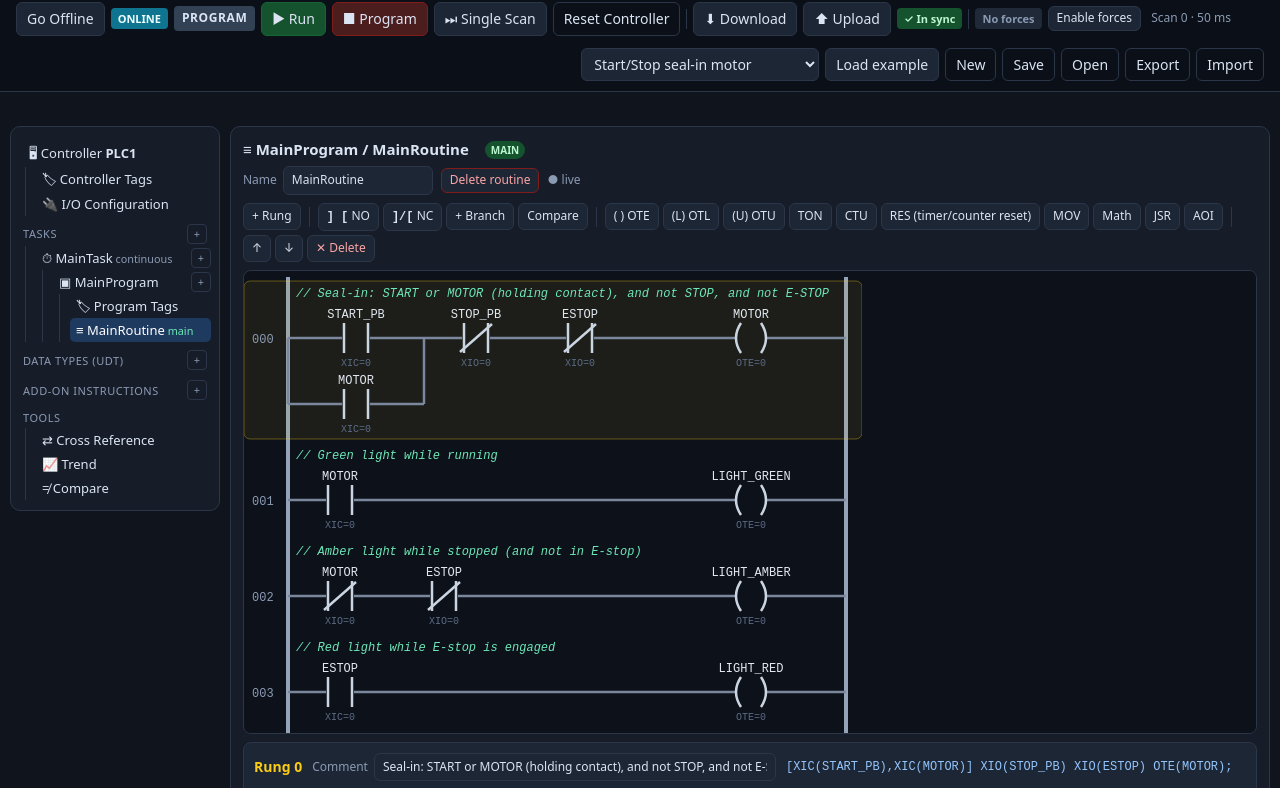
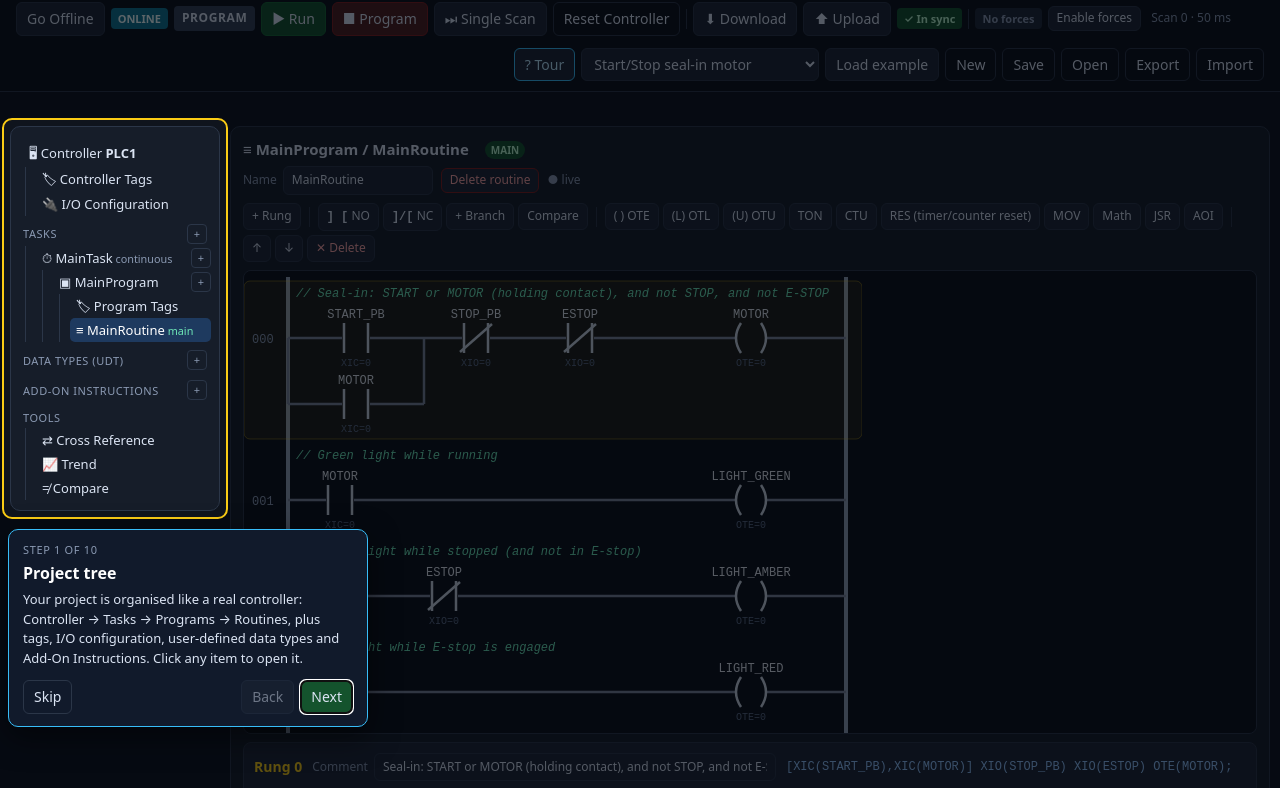
Before and after one commit to forgetfulanthropod/plc-training, a website with bundled scripts: page index.html in a window 1280 px wide. Shown: the part 62-850 px from the top of the page. Built offline with nearby package versions, Linux system fonts and the light colour scheme.

Commit message:
Guided tutorial overlay: 10-step spotlight tour, auto first visit, ? Tour replay, tests

```diff
--- a/css/style.css
+++ b/css/style.css
@@ -182,3 +182,18 @@ table.diff td { font-size: 11px; word-break: break-all; }
 ul.warnings { color: #fbbf24; font-size: 13px; padding-left: 18px; }
 .io-item.forced { outline: 2px solid #f59e0b; }
 #estop-state.warn { color: #f87171; font-weight: 700; }
+
+/* ---- guided tour ---- */
+.ctl-group { display: inline-flex; gap: 6px; align-items: center; }
+.tour-btn { border-color: var(--accent); color: #bae6fd; }
+.tour-root { position: fixed; inset: 0; z-index: 1000; }
+.tour-blocker { position: absolute; inset: 0; }
+.tour-root.no-target .tour-blocker { background: rgba(2, 6, 12, .62); }
+.tour-spot { position: fixed; border-radius: 8px; box-shadow: 0 0 0 9999px rgba(2, 6, 12, .62); outline: 2px solid var(--sel); pointer-events: none; transition: left .2s, top .2s, width .2s, height .2s; }
+.tour-bubble { position: fixed; width: min(360px, calc(100vw - 16px)); background: #111a2b; border: 1px solid var(--accent); border-radius: 10px; padding: 12px 14px; box-shadow: 0 10px 30px rgba(0,0,0,.5); outline: none; transition: left .2s, top .2s; }
+.tour-count { color: var(--muted); font-size: 11px; text-transform: uppercase; letter-spacing: .06em; }
+.tour-title { margin: 4px 0 6px; font-size: 16px; color: #fff; text-transform: none; letter-spacing: 0; }
+.tour-text { margin: 0 0 12px; font-size: 13px; line-height: 1.5; color: var(--text); }
+.tour-actions { display: flex; gap: 6px; align-items: center; }
+.tour-gap { flex: 1; }
+@media (prefers-reduced-motion: reduce) { .tour-spot, .tour-bubble { transition: none; } }
--- a/index.html
+++ b/index.html
@@ -21,9 +21,11 @@
       <button id="btn-online" class="btn" title="Go online to see live values">Go Online</button>
       <span id="online-badge" class="badge offline">OFFLINE</span>
       <span id="mode" class="mode stop">PROGRAM</span>
+      <span id="run-controls" class="ctl-group">
       <button id="btn-run" class="btn run" title="Controller to RUN mode (continuous scans)">▶ Run</button>
       <button id="btn-stop" class="btn stopbtn" title="Controller to PROGRAM mode; outputs turn off">■ Program</button>
       <button id="btn-step" class="btn" title="Execute exactly one controller scan">⏭ Single Scan</button>
+      </span>
       <button id="btn-reset-ctrl" class="btn ghost" title="Reset Controller: clear all tag values, timers and counters back to their downloaded initial values">Reset Controller</button>
       <span class="sep"></span>
       <button id="btn-download" class="btn" title="Download: send the offline project to the controller">⬇ Download</button>
@@ -35,6 +37,7 @@
       <span class="scaninfo">Scan <span id="scan-count">0</span> · 50 ms</span>
     </div>
     <div class="file-controls">
+      <button id="btn-tour" class="btn tour-btn" title="Replay the guided tutorial">? Tour</button>
       <select id="examples" aria-label="Examples"></select>
       <button id="btn-load-example" class="btn">Load example</button>
       <button id="btn-new" class="btn ghost">New</button>
--- a/js/app.js
+++ b/js/app.js
@@ -9,6 +9,7 @@ import { Controller } from './controller.js';
 import { Factory, TAG_INFO, W, H } from './factory.js';
 import { ALL_EXAMPLES, exampleProject } from './examples.js';
 import { LadderView, ops } from './editor.js';
+import { TourOverlay, Tour } from './tour.js';
 
 const SCAN_MS = 50;
 const KEY_PROJECT = 'plc-training:project';
@@ -600,7 +601,7 @@ function viewTags() {
     if (!basic) rows.push(...memberRows(tg.name, tg.type, 1));
   });
   body(h('table', { class: 'grid tags' },
-    h('tr', {}, h('th', {}, 'Name'), h('th', {}, 'Data type'), h('th', {}, 'Initial'), h('th', {}, 'Description'), h('th', {}, 'Live value'), h('th', {}, isCtrl ? 'Force' : 'Force (controller scope only)'), h('th', {})),
+    h('tr', {}, h('th', {}, 'Name'), h('th', {}, 'Data type'), h('th', {}, 'Initial'), h('th', {}, 'Description'), h('th', {}, 'Live value'), h('th', { id: 'force-col' }, isCtrl ? 'Force' : 'Force (controller scope only)'), h('th', {})),
     rows));
 }
 
@@ -1135,6 +1136,32 @@ $('#file-import').addEventListener('change', async (e) => {
   catch (err) { toast('Import failed: ' + err.message); }
 });
 
+// ------------------------------------------------------------------ guided tour
+function storageOrNull() { try { return window.localStorage; } catch { return null; } }
+let viewBeforeTour = null;
+const tour = new TourOverlay({
+  storage: storageOrNull(),
+  prepare: (step) => {
+    if (step.view === 'main') {
+      if (view.kind !== 'routine') {
+        const first = project.tasks.flatMap((t) => t.programs)[0];
+        if (first) setView({ kind: 'routine', program: first.name, routine: first.mainRoutine });
+      }
+    } else if (step.view && (view.kind !== step.view.kind || view.scope !== step.view.scope)) setView(step.view);
+  },
+  onEnd: (reason) => {
+    if (viewBeforeTour) setView(viewBeforeTour);
+    viewBeforeTour = null;
+    toast(reason === 'finished' ? 'Tour finished. Replay it any time with "? Tour".' : 'Tour skipped. Replay it any time with "? Tour".');
+  },
+});
+function startTour() {
+  if (tour.active) return;
+  viewBeforeTour = { ...view };
+  tour.start();
+}
+$('#btn-tour').onclick = startTour;
+
 // ------------------------------------------------------------------ boot
 (function boot() {
   let restored = false;
@@ -1154,8 +1181,9 @@ $('#file-import').addEventListener('change', async (e) => {
   if (!restored) loadExample('seal-in');
   refresh();
   requestAnimationFrame(frame);
+  if (Tour.shouldAutoStart(storageOrNull())) setTimeout(startTour, 300);
   window.__plc = {
     get project() { return project; }, controller, factory, loadExample, doDownload, doUpload, setView, refresh, addPen, commit,
-    get state() { return controller.state; }, get online() { return online; },
+    get state() { return controller.state; }, get online() { return online; }, tour,
   };
 })();
--- /dev/null
+++ b/js/tour.js
@@ -0,0 +1,271 @@
+// Guided tutorial: a dependency-free spotlight tour.
+// The step data, the Tour state machine and the placement maths are DOM-free so they can be
+// unit tested; TourOverlay is the small browser-only renderer.
+
+export const TOUR_KEY = 'plc-training:tourDone';
+
+/**
+ * view: the IDE view to open before the step ('main' = main routine of the first program).
+ * targets: CSS selectors; the spotlight covers the union of the first match of each.
+ */
+export const TOUR_STEPS = [
+  {
+    id: 'tree', title: 'Project tree', view: null, targets: ['.tree-panel'],
+    text: 'Your project is organised like a real controller: Controller → Tasks → Programs → Routines, plus tags, I/O configuration, user-defined data types and Add-On Instructions. Click any item to open it.',
+  },
+  {
+    id: 'ladder', title: 'Ladder editor & toolbar', view: 'main', targets: ['#ladder-area .toolbar', '#ladder'],
+    text: 'Select a rung or instruction, then use the toolbar to add contacts (NO/NC), branches, compares, coils, timers, counters, math, JSR and AOI calls. The inspector below edits the selected instruction.',
+  },
+  {
+    id: 'tags', title: 'Tags', view: { kind: 'tags', scope: 'Controller' }, targets: ['table.grid.tags'],
+    text: 'The tag editor lists controller-scoped tags (switch the scope to see a program\'s own tags). Set data types (BOOL, INT, DINT, REAL, TIMER, COUNTER or a UDT), initial values and descriptions.',
+  },
+  {
+    id: 'io', title: 'I/O configuration', view: { kind: 'io' }, targets: ['#view-body table.grid'],
+    text: 'Every field device in the virtual factory is wired to a module channel (e.g. Local:1:I.Data.0), and each channel maps to a tag. Inputs are copied in at the start of each scan, outputs copied out at the end.',
+  },
+  {
+    id: 'run', title: 'Run & Single Scan', view: null, targets: ['#run-controls'],
+    text: 'Run scans the program continuously (every 50 ms); Program stops it and turns outputs off; Single Scan executes exactly one scan so you can step through logic. Reset Controller restores the initial tag values.',
+  },
+  {
+    id: 'factory', title: 'Virtual factory', view: null, targets: ['#factory', '.operator'],
+    text: 'Your outputs drive this conveyor cell: motor, diverter and stack light. Photo-eyes and the START / STOP / RESET / E-STOP buttons are your inputs. Try loading an example, pressing Run, then START.',
+  },
+  {
+    id: 'online', title: 'Download & Go Online', view: 'main', targets: ['#btn-online', '#online-badge', '#btn-download', '#btn-upload', '#sync-badge'],
+    text: 'You edit the offline project. Download sends it to the simulated controller; Upload pulls the running copy back. Go Online to see energized rungs and live values. The badge tells you whether offline and controller match.',
+  },
+  {
+    id: 'xref', title: 'Cross reference', view: { kind: 'xref' }, targets: ['.xref'],
+    text: 'Find every place a tag is read or written, including I/O module mappings. Click a location to jump straight to that rung.',
+  },
+  {
+    id: 'force', title: 'Forces', view: { kind: 'tags', scope: 'Controller' }, targets: ['#force-col', '#btn-forces', '#forces-badge'],
+    text: 'Force a controller tag ON/OFF (or to a number) from the Force column, then Enable forces. Forces override the field and the logic, persist with the project, and a flashing FORCES ACTIVE badge warns you while they are in effect.',
+  },
+  {
+    id: 'trend', title: 'Trend', view: { kind: 'trend' }, targets: ['#trend-canvas', '.pens'],
+    text: 'Chart tags over time: add pens here or with the 📈 button in the tag editor. Samples are taken every controller scan. That\'s the tour — replay it any time with "? Tour".',
+  },
+];
+
+function safeGet(storage, key) {
+  try { return storage ? storage.getItem(key) : null; } catch { return null; }
+}
+function safeSet(storage, key, value) {
+  try { if (storage) storage.setItem(key, value); } catch { /* storage full or blocked */ }
+}
+
+/** Tour state machine. Callbacks: onShow(step, index, total), onEnd(reason). */
+export class Tour {
+  constructor(steps = TOUR_STEPS, { storage = null, onShow = () => {}, onEnd = () => {} } = {}) {
+    if (!steps.length) throw new Error('A tour needs at least one step');
+    this.steps = steps;
+    this.storage = storage;
+    this.onShow = onShow;
+    this.onEnd = onEnd;
+    this.index = 0;
+    this.active = false;
+  }
+
+  /** True on the first visit (no finished/skipped flag stored). */
+  static shouldAutoStart(storage) {
+    return !safeGet(storage, TOUR_KEY);
+  }
+
+  get step() { return this.steps[this.index]; }
+  get total() { return this.steps.length; }
+  get isFirst() { return this.index === 0; }
+  get isLast() { return this.index === this.steps.length - 1; }
+
+  /** Start (or replay) from the first step, regardless of the stored flag. */
+  start(index = 0) {
+    this.active = true;
+    this.goTo(index);
+    return this;
+  }
+
+  goTo(i) {
+    if (!this.active) return;
+    this.index = Math.max(0, Math.min(this.steps.length - 1, i));
+    this.onShow(this.step, this.index, this.total);
+  }
+
+  next() {
+    if (!this.active) return;
+    if (this.isLast) this.finish();
+    else this.goTo(this.index + 1);
+  }
+
+  back() {
+    if (!this.active || this.isFirst) return;
+    this.goTo(this.index - 1);
+  }
+
+  skip() { this.end('skipped'); }
+  finish() { this.end('finished'); }
+
+  end(reason) {
+    if (!this.active) return;
+    this.active = false;
+    safeSet(this.storage, TOUR_KEY, reason);
+    this.onEnd(reason);
+  }
+}
+
+// ------------------------------------------------------------------ geometry (pure)
+
+/** Bounding box of several rects ({left, top, width, height}); null if none have area. */
+export function unionRect(rects) {
+  const rs = rects.filter((r) => r && r.width > 0 && r.height > 0);
+  if (!rs.length) return null;
+  const left = Math.min(...rs.map((r) => r.left));
+  const top = Math.min(...rs.map((r) => r.top));
+  const right = Math.max(...rs.map((r) => r.left + r.width));
+  const bottom = Math.max(...rs.map((r) => r.top + r.height));
+  return { left, top, width: right - left, height: bottom - top };
+}
+
+/** Clip a rect to the viewport (with padding added first). */
+export function clipRect(rect, vp, pad = 0) {
+  if (!rect) return null;
+  const left = Math.max(0, rect.left - pad);
+  const top = Math.max(0, rect.top - pad);
+  const right = Math.min(vp.width, rect.left + rect.width + pad);
+  const bottom = Math.min(vp.height, rect.top + rect.height + pad);
+  if (right <= left || bottom <= top) return null;
+  return { left, top, width: right - left, height: bottom - top };
+}
+
+const clamp = (v, lo, hi) => Math.max(lo, Math.min(hi, v));
+
+/**
+ * Where to put the caption bubble next to a target rect, inside the viewport.
+ * Tries below, above, right, left; falls back to bottom-centre over the target.
+ */
+export function placeBubble(rect, size, vp, gap = 12, margin = 8) {
+  const { width: w, height: h } = size;
+  const maxLeft = Math.max(margin, vp.width - w - margin);
+  const maxTop = Math.max(margin, vp.height - h - margin);
+  if (!rect) return { side: 'center', left: clamp((vp.width - w) / 2, margin, maxLeft), top: clamp((vp.height - h) / 2, margin, maxTop) };
+  const cx = clamp(rect.left + rect.width / 2 - w / 2, margin, maxLeft);
+  const cy = clamp(rect.top + rect.height / 2 - h / 2, margin, maxTop);
+  const below = rect.top + rect.height + gap;
+  if (below + h <= vp.height - margin) return { side: 'bottom', left: cx, top: below };
+  const above = rect.top - gap - h;
+  if (above >= margin) return { side: 'top', left: cx, top: above };
+  const right = rect.left + rect.width + gap;
+  if (right + w <= vp.width - margin) return { side: 'right', left: right, top: cy };
+  const left = rect.left - gap - w;
+  if (left >= margin) return { side: 'left', left, top: cy };
+  return { side: 'over', left: clamp((vp.width - w) / 2, margin, maxLeft), top: maxTop };
+}
+
+// ------------------------------------------------------------------ DOM overlay (browser only)
+
+export class TourOverlay {
+  /**
+   * prepare(step): open the step's view (synchronously) before it is measured.
+   */
+  constructor({ prepare = () => {}, storage = null, steps = TOUR_STEPS, onEnd = () => {} } = {}) {
+    this.prepare = prepare;
+    this.tour = new Tour(steps, {
+      storage,
+      onShow: (step, i, n) => this.show(step, i, n),
+      onEnd: (reason) => { this.teardown(); onEnd(reason); },
+    });
+    this.reposition = this.reposition.bind(this);
+    this.onKey = this.onKey.bind(this);
+  }
+
+  get active() { return this.tour.active; }
+
+  start() {
+    if (this.tour.active) return;
+    this.build();
+    this.tour.start(0);
+  }
+
+  build() {
+    const root = document.createElement('div');
+    root.className = 'tour-root';
+    root.innerHTML = `
+      <div class="tour-blocker"></div>
+      <div class="tour-spot"></div>
+      <div class="tour-bubble" role="dialog" aria-modal="true" aria-labelledby="tour-title" tabindex="-1">
+        <div class="tour-count"></div>
+        <h3 id="tour-title" class="tour-title"></h3>
+        <p class="tour-text"></p>
+        <div class="tour-actions">
+          <button type="button" class="btn ghost tour-skip">Skip</button>
+          <span class="tour-gap"></span>
+          <button type="button" class="btn tour-back">Back</button>
+          <button type="button" class="btn run tour-next">Next</button>
+        </div>
+      </div>`;
+    document.body.appendChild(root);
+    this.root = root;
+    this.spot = root.querySelector('.tour-spot');
+    this.bubble = root.querySelector('.tour-bubble');
+    root.querySelector('.tour-skip').addEventListener('click', () => this.tour.skip());
+    root.querySelector('.tour-back').addEventListener('click', () => this.tour.back());
+    root.querySelector('.tour-next').addEventListener('click', () => this.tour.next());
+    window.addEventListener('resize', this.reposition);
+    window.addEventListener('scroll', this.reposition, true);
+    window.addEventListener('keydown', this.onKey, true);
+  }
+
+  teardown() {
+    window.removeEventListener('resize', this.reposition);
+    window.removeEventListener('scroll', this.reposition, true);
+    window.removeEventListener('keydown', this.onKey, true);
+    if (this.root) this.root.remove();
+    this.root = null;
+  }
+
+  onKey(e) {
+    if (!this.tour.active) return;
+    if (e.key === 'Escape') { e.preventDefault(); e.stopPropagation(); this.tour.skip(); }
+    else if (e.key === 'ArrowRight') { e.preventDefault(); e.stopPropagation(); this.tour.next(); }
+    else if (e.key === 'ArrowLeft') { e.preventDefault(); e.stopPropagation(); this.tour.back(); }
+  }
+
+  targets() {
+    const step = this.tour.step;
+    return step.targets.map((s) => document.querySelector(s)).filter(Boolean);
+  }
+
+  show(step, i, n) {
+    try { this.prepare(step); } catch (e) { console.warn('Tour: could not open view', e); }
+    const els = this.targets();
+    if (els[0]) els[0].scrollIntoView({ block: 'nearest', inline: 'nearest' });
+    this.root.querySelector('.tour-count').textContent = `Step ${i + 1} of ${n}`;
+    this.root.querySelector('.tour-title').textContent = step.title;
+    this.root.querySelector('.tour-text').textContent = step.text;
+    this.root.querySelector('.tour-back').disabled = i === 0;
+    const next = this.root.querySelector('.tour-next');
+    next.textContent = i === n - 1 ? 'Finish' : 'Next';
+    this.root.dataset.step = step.id;
+    this.reposition();
+    next.focus({ preventScroll: true });
+  }
+
+  reposition() {
+    if (!this.root || !this.tour.active) return;
+    const vp = { width: window.innerWidth, height: window.innerHeight };
+    const rect = clipRect(unionRect(this.targets().map((e) => e.getBoundingClientRect())), vp, 6);
+    if (rect) {
+      Object.assign(this.spot.style, { display: 'block', left: `${rect.left}px`, top: `${rect.top}px`, width: `${rect.width}px`, height: `${rect.height}px` });
+    } else {
+      this.spot.style.display = 'none';
+    }
+    this.root.classList.toggle('no-target', !rect);
+    const b = this.bubble.getBoundingClientRect();
+    const pos = placeBubble(rect, { width: b.width || 340, height: b.height || 180 }, vp);
+    Object.assign(this.bubble.style, { left: `${pos.left}px`, top: `${pos.top}px` });
+    this.bubble.dataset.side = pos.side;
+    this.lastRect = rect;
+  }
+}
```
Also changed, not shown: test/tour.test.js (added, +123 -0 lines), README.md.
